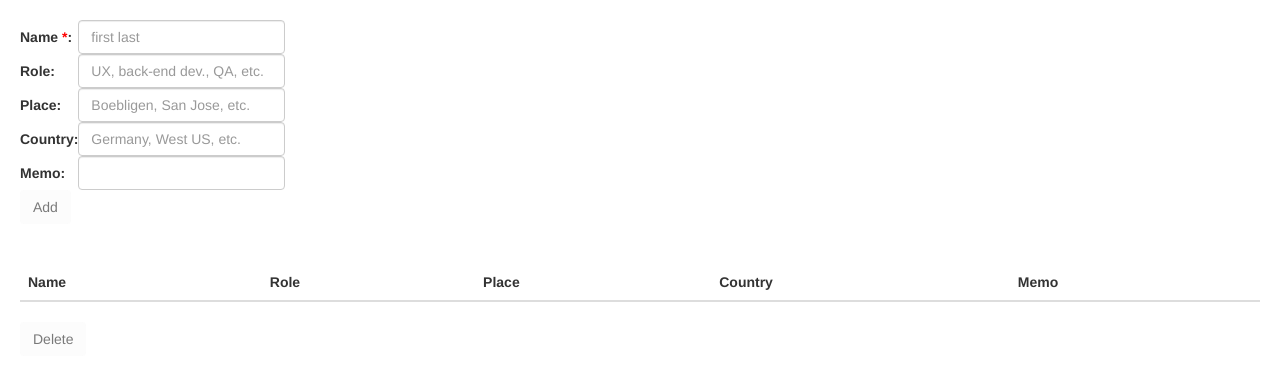
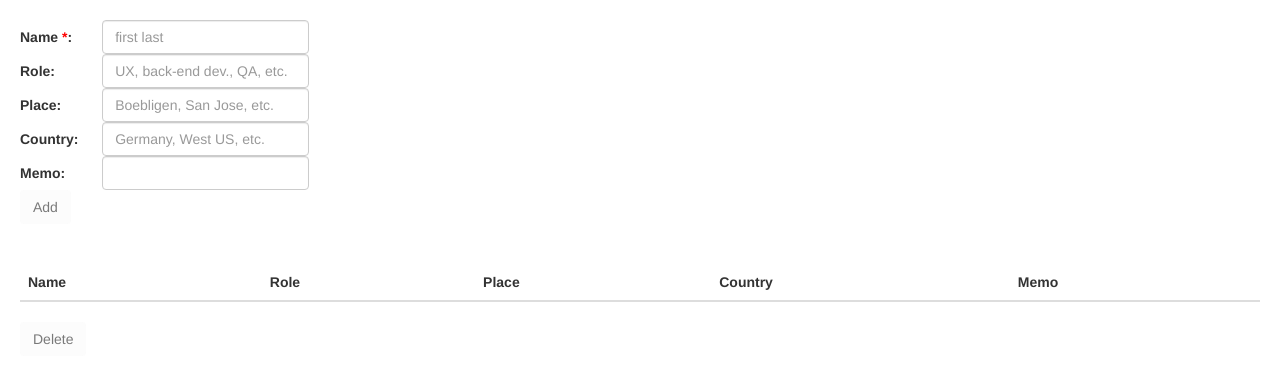
Before and after one commit to shioyang/CordovaHelloWorld, a plain HTML site: page www/index.html in a window 1280 px wide. Drawn offline with Linux system fonts and the light colour scheme.

Commit message:
Add padding for form labels

```diff
--- a/www/index.html
+++ b/www/index.html
@@ -14,7 +14,7 @@
 			<table>
 				<tbody>
 					<tr class="form-group">
-						<th>Name <span style="color:red;">*</span>:</th>
+						<th style="padding-right:30px;">Name <span style="color:red;">*</span>:</th>
 						<td><input class="form-control" type="text" ng-model="personList.person.name" placeholder="first last" /></td>
 					</tr>
 					<tr class="form-group">
```
